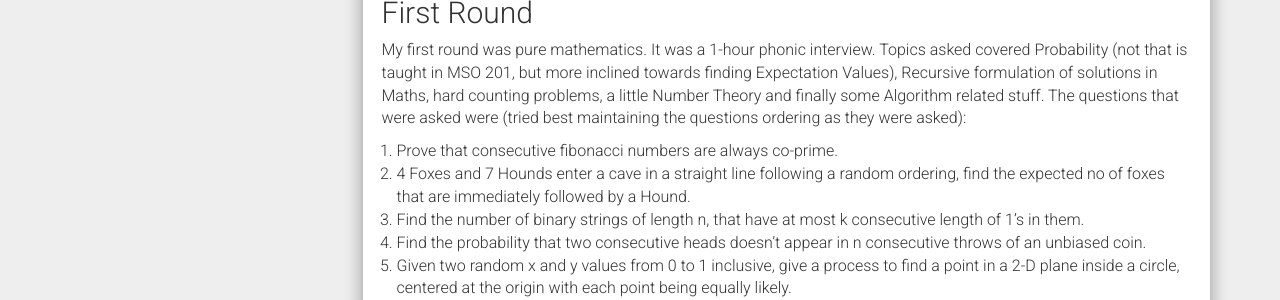
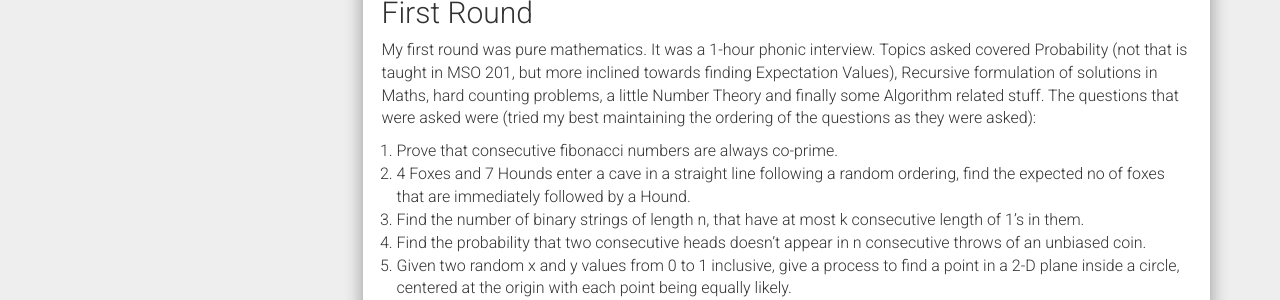
Before and after one commit to AkashKrDutta/AkashKrDutta.github.io, a Jekyll site: the page built from _posts/2017-08-16-Interview-experience-Tower.md, in a window 1280 px wide. Shown: the part 1276-1576 px from the top of the page. Built offline with Jekyll 4.4.1, drawn with Linux system fonts in a browser that asks for light colours; nearby versions of some CDN libraries; comment, search, counter and statistics services are not loaded.

Commit message:
Update 2017-08-16-Interview-experience-Tower.md

```diff
--- a/_posts/2017-08-16-Interview-experience-Tower.md
+++ b/_posts/2017-08-16-Interview-experience-Tower.md
@@ -31,7 +31,7 @@ They mentioned in their proforma, a technical round of 45 mins. Which, to my adv
 
 ## First Round
 My first round was pure mathematics. It was a 1-hour phonic interview. Topics asked covered  Probability (not that is taught in MSO 201, but more inclined towards finding Expectation Values), Recursive formulation of solutions in Maths, hard counting problems, a little Number Theory and finally some Algorithm related stuff.
-The questions that were asked were (tried best maintaining the questions ordering as they were asked):
+The questions that were asked were (tried my best maintaining the ordering of the questions as they were asked):
 1. Prove that consecutive fibonacci numbers are always co-prime.
 2. 4 Foxes and 7 Hounds enter a cave in a straight line following a random ordering, find the expected no of foxes that are immediately followed by a Hound.
 3. Find the number of binary strings of length n, that have at most k consecutive length of 1’s in them.
```
